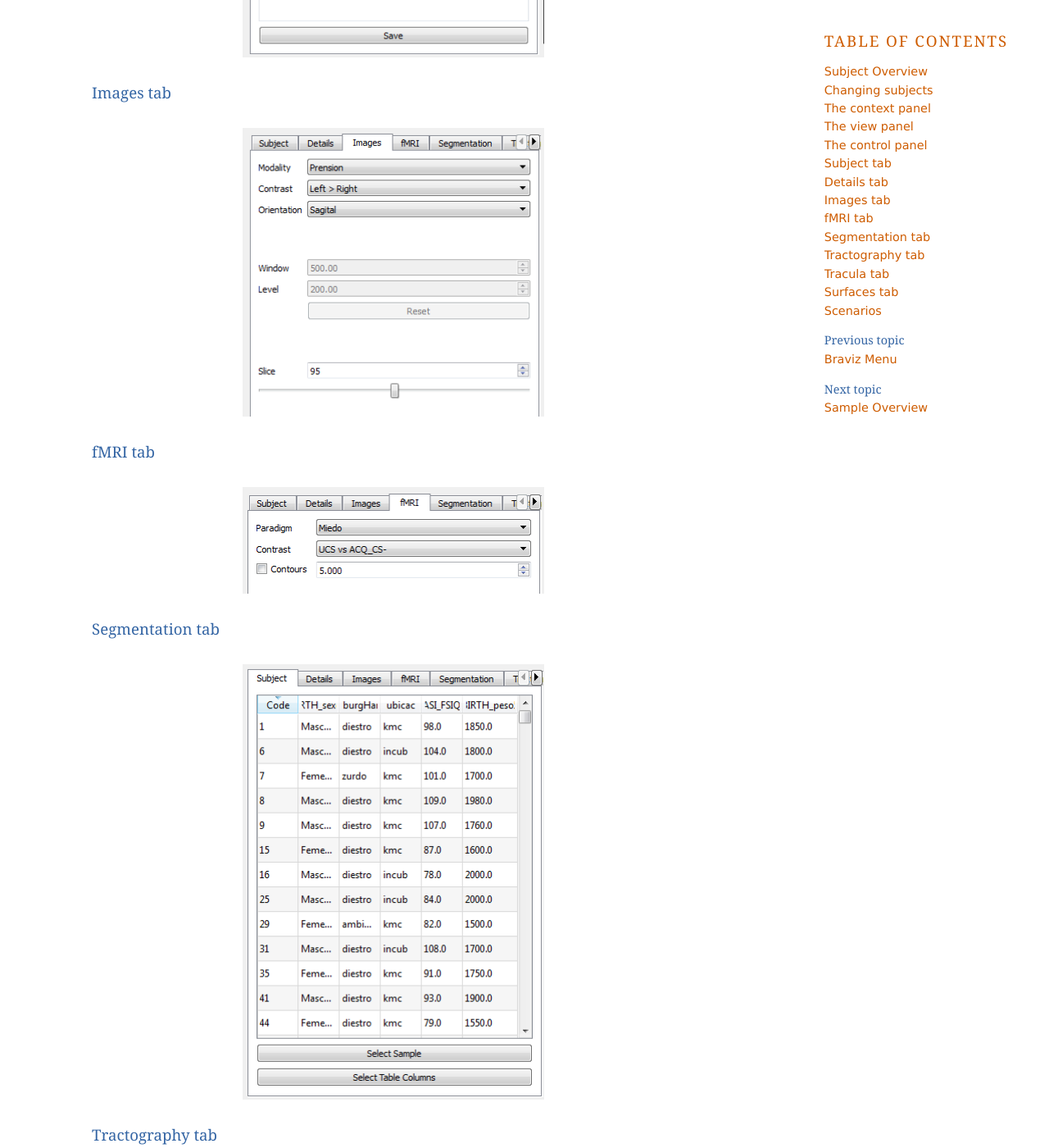
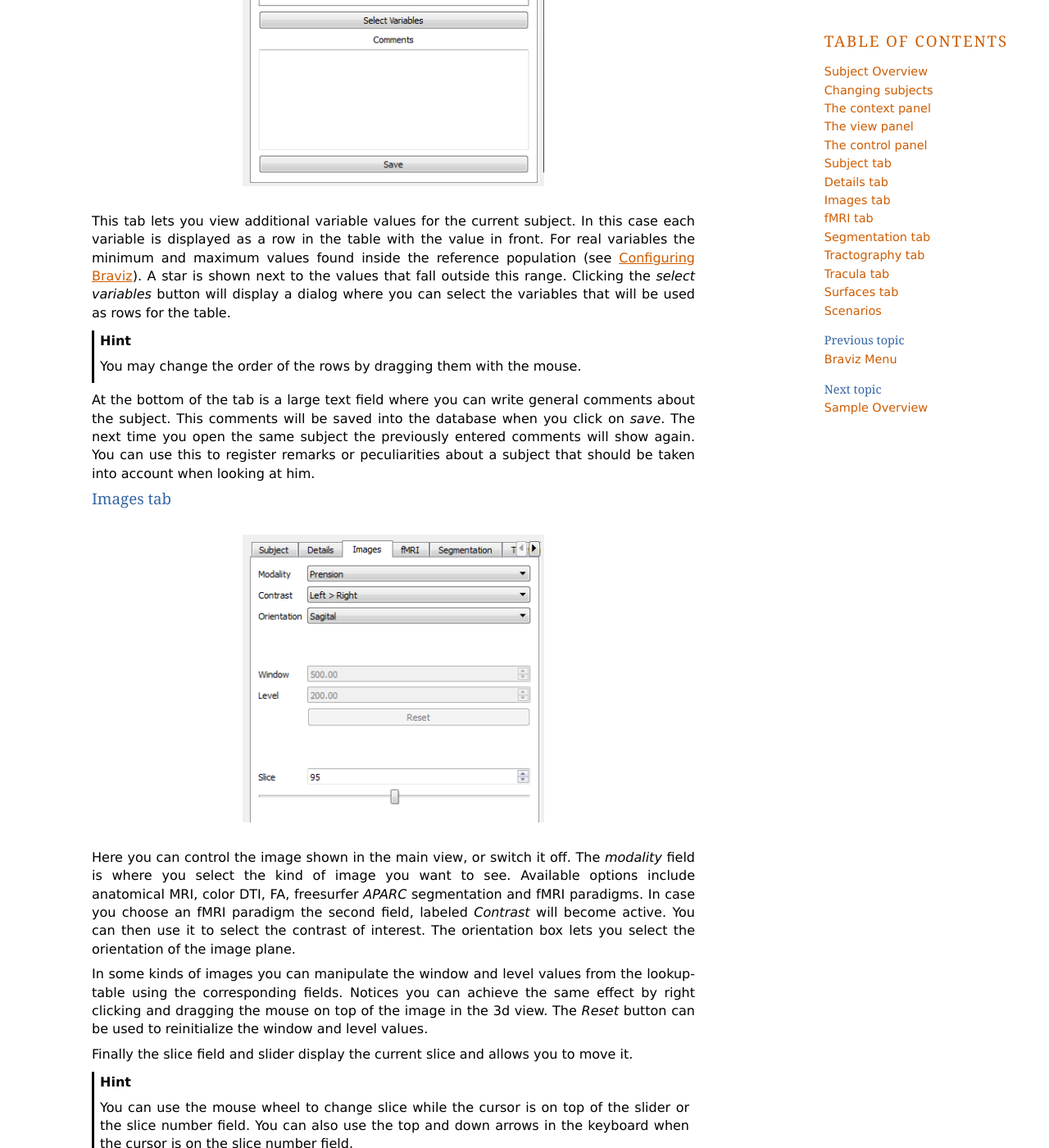
Before and after one commit to diego0020/braviz-app, a Sphinx documentation site: the page built from sphinx_doc/source/graphical/subject_overview.rst, in a window 1280 px wide and 1400 px high, scrolled down 3798 px. Shown: the whole window at 82% size. Built offline with Sphinx 7.4.7, drawn with Linux system fonts in a browser that asks for light colours; some of the changed text lies outside the part shown.

Commit message:
new sample documentation

```diff
--- a/sphinx_doc/source/graphical/subject_overview.rst
+++ b/sphinx_doc/source/graphical/subject_overview.rst
@@ -104,7 +104,12 @@ Subject tab
     :width: 50%
     :alt: Subject tab
 
-This
+This tab shows a table with the subjects in the current sample. By default they are ordered by code, but you can
+click on the header of any column to change the order. The *select sample* button allows you to select a subsample
+of subjects to use in the application. By pressing the *select table columns* button will open a dialog where you
+can select which variables you want to be displayed as columns in the table. If you double click on any of the rows
+of the table the application will switch to that subject. Finally, notice that the order in which subjects are
+traversed using the *subject selection widget* is determined by this table.
 
 Details tab
 ^^^^^^^^^^^^
@@ -114,6 +119,21 @@ Details tab
     :width: 50%
     :alt: Details tab
 
+This tab lets you view additional variable values for the current subject. In this case each variable is displayed
+as a row in the table with the value in front. For real variables the minimum and maximum values found inside the
+reference population (see :doc:`configuration`). A star is shown next to the values that fall outside this range.
+Clicking the *select variables* button will display a dialog where you can select the variables that will be used as
+rows for the table.
+
+.. hint::
+    You may change the order of the rows by dragging them with the mouse.
+
+At the bottom of the tab is a large text field where you can write general comments about the subject. This comments
+will be saved into the database when you click on *save*. The next time you open the same subject the previously
+entered comments will show again. You can use this to register remarks or peculiarities about a subject that should
+be taken into account when looking at him.
+
+
 Images tab
 ^^^^^^^^^^^^
 
@@ -121,6 +141,23 @@ Images tab
     :align: center
     :width: 50%
     :alt: Images tab
+
+Here you can control the image shown in the main view, or switch it off. The *modality* field is where you select the
+kind of image you want to see. Available options include anatomical MRI, color DTI, FA, freesurfer *APARC* segmentation
+and fMRI paradigms. In case you choose an fMRI paradigm the second field, labeled *Contrast* will become active. You
+can then use it to select the contrast of interest.
+The orientation box lets you select the orientation of the image plane.
+
+In some kinds of images you can manipulate the window and level values from the lookup-table using the corresponding
+fields. Notices you can achieve the same effect by right clicking and dragging the mouse on top of the image in the
+3d view. The *Reset* button can be used to reinitialize the window and level values.
+
+Finally the slice field and slider display the current slice and allows you to move it.
+
+.. hint::
+    You can use the mouse wheel to change slice while the cursor is on top of the slider or the slice number field.
+    You can also use the top and down arrows in the keyboard when the cursor is on the slice number field.
+
 
 fMRI tab
 ^^^^^^^^^^^^
@@ -130,10 +167,15 @@ fMRI tab
     :width: 50%
     :alt: fMRI tab
 
+This tab allows you to display iso-contours of fMRI statistical maps. The *paradigm* and *contrast* fields are used
+to select the map of interest. The *contours* checkbox activates or deactivates the contours, and the value in front
+is the T-score value at which you want to show contours. The color of the contours will be the color used for that
+value in the fMRI lookup-table.
+
 Segmentation tab
 ^^^^^^^^^^^^^^^^^^
 
-.. image:: images/subject_overview/subject_tab.png
+.. image:: images/subject_overview/segmentation_tab.png
     :align: center
     :width: 50%
     :alt: Subject tab
```
Also changed, not shown: 2 other files.
